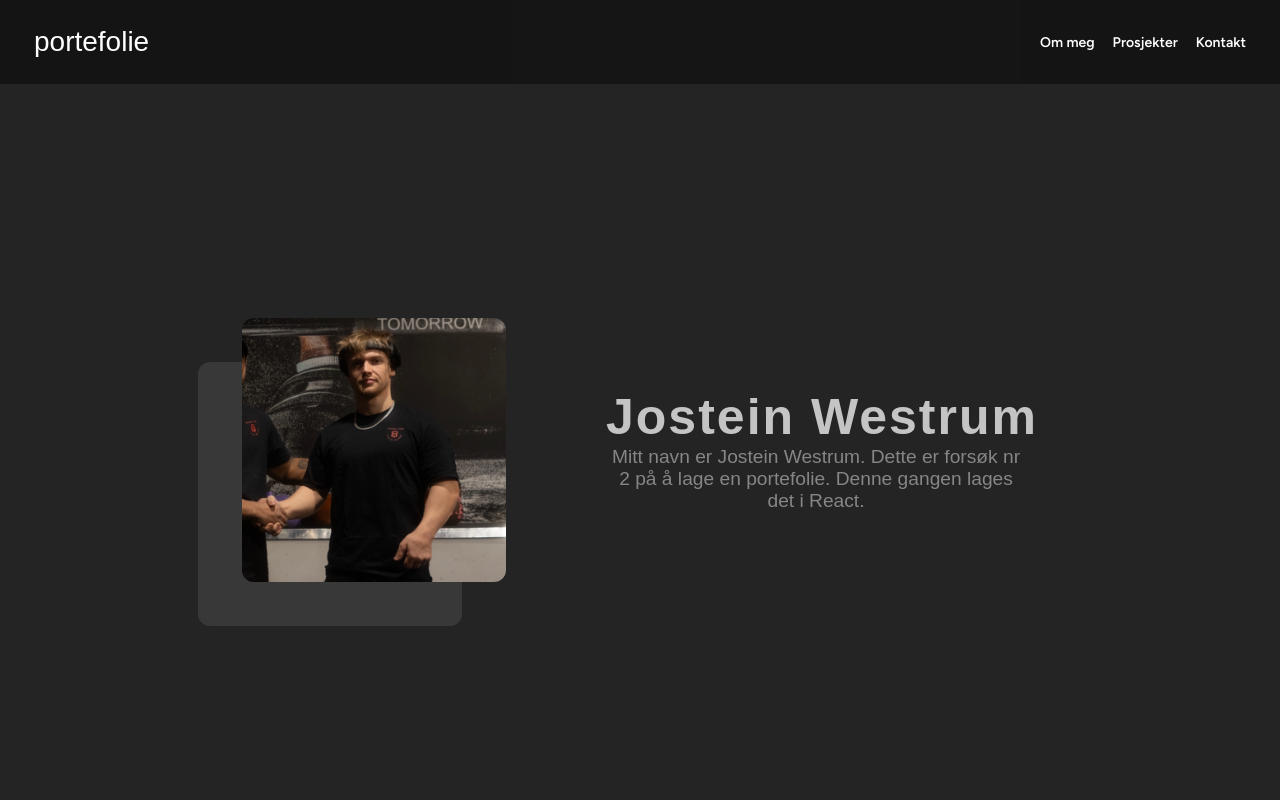
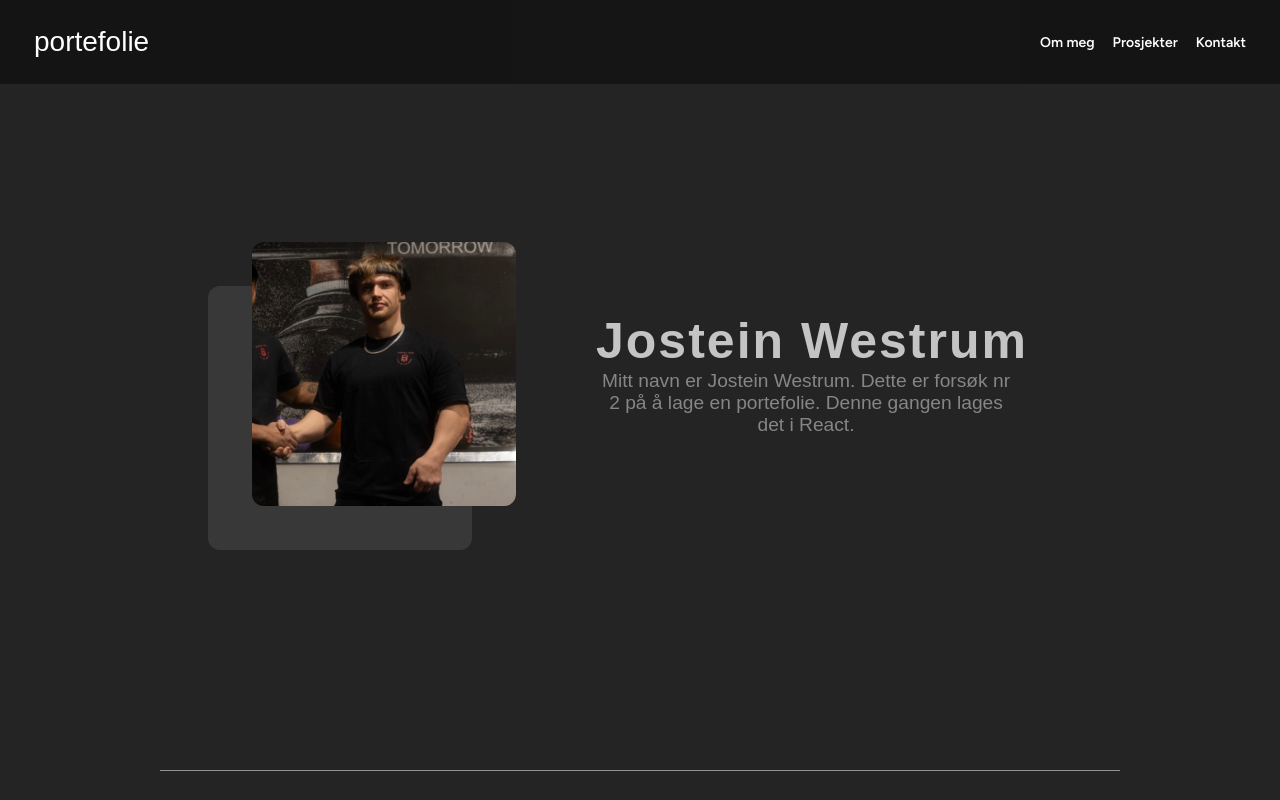
Before and after one commit to Jostein24sfj/react-portefolie, a React (Vite) app: page / in a window 1280 px wide. Shown: the top 800 px of the page. Built offline with nearby package versions, Linux system fonts and the light colour scheme.

Commit message:
fixed position on frontPage, and added less gap

```diff
--- a/src/FrontPage/FrontPage.css
+++ b/src/FrontPage/FrontPage.css
@@ -18,7 +18,8 @@
   justify-content: center;
   align-items: center;
   text-align: center;
-  gap: 100px;
+  gap: 80px;
+  padding-top: 24px;
 }
 
 .frontPageText {
```
